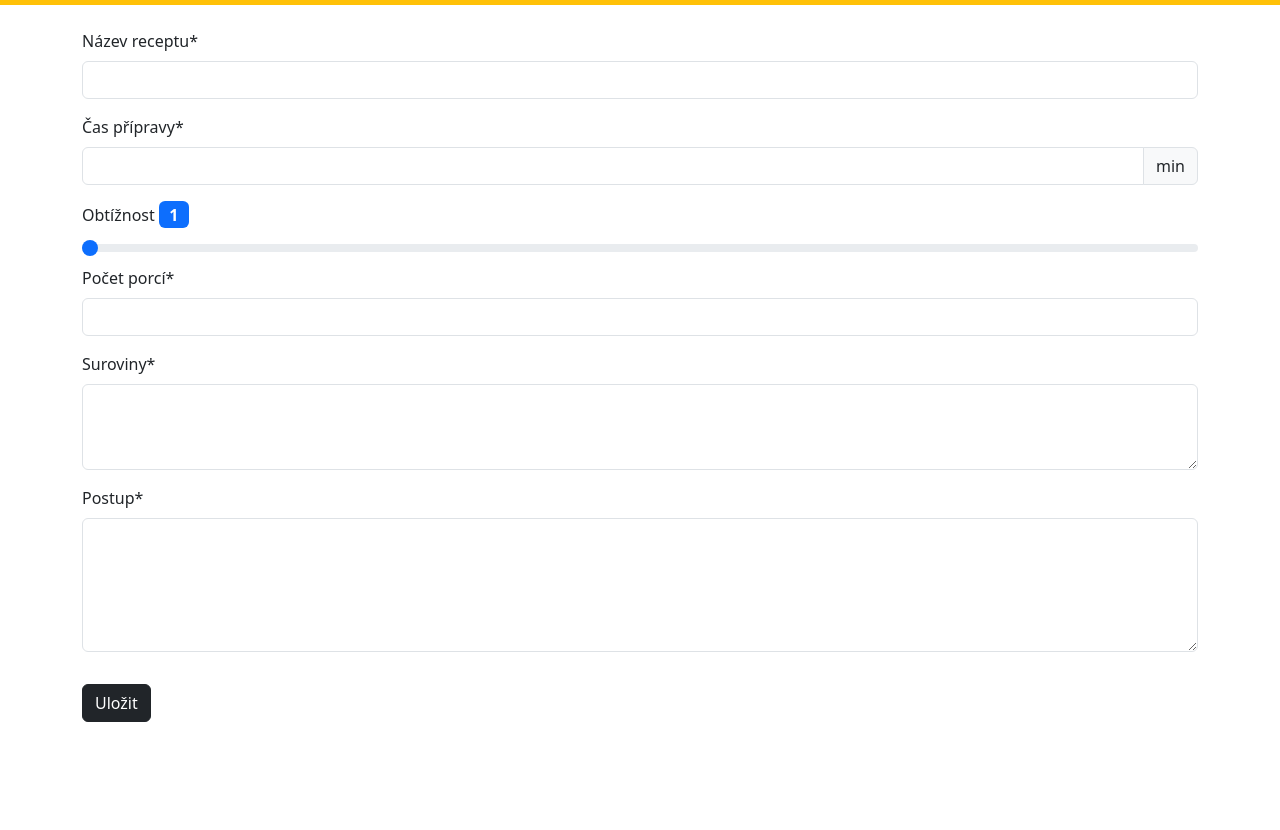
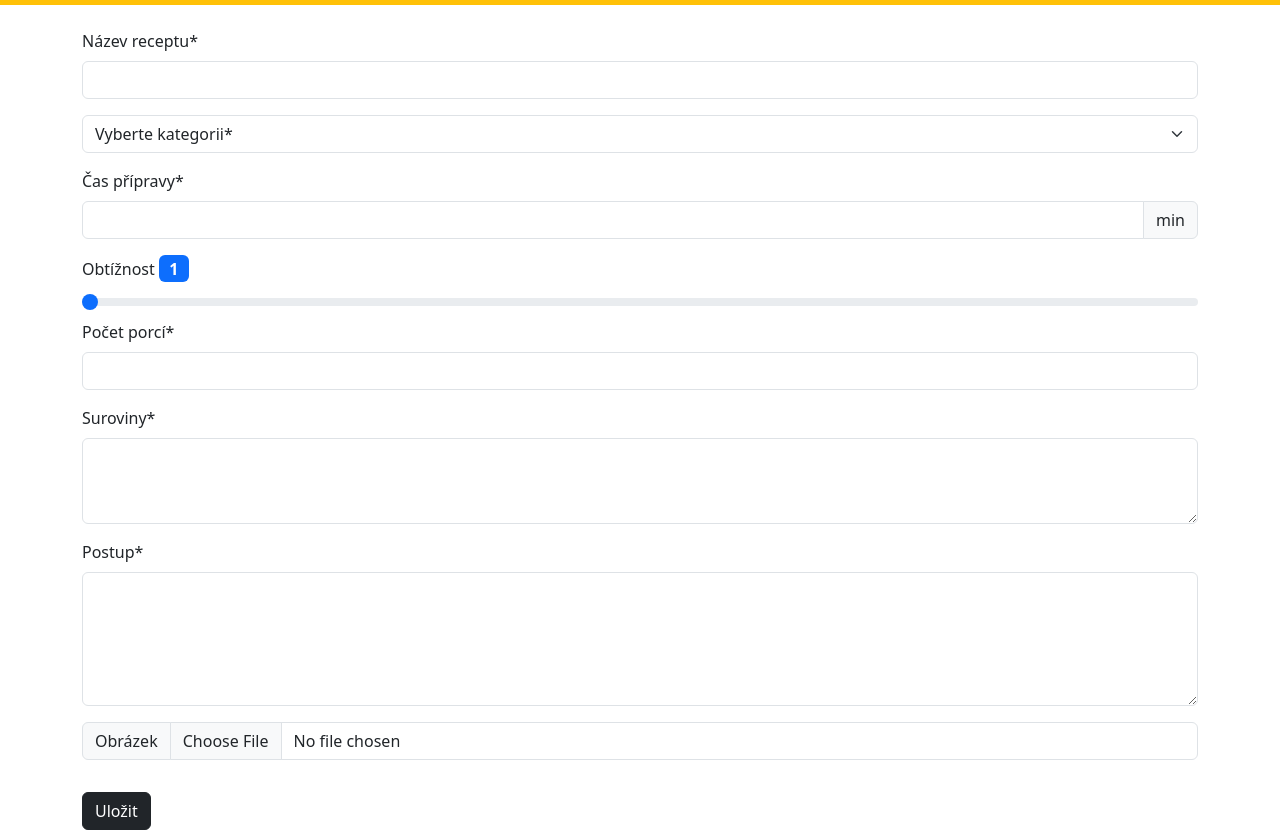
Before and after one commit to loocajda/Lecepty, a plain HTML site: page public/edit-recipe.html in a window 1280 px wide. Shown: the part 51-881 px from the top of the page. Before the commit the page ends 800 px from the top, so only its background shows below. Drawn offline with Linux system fonts and the light colour scheme.

Commit message:
Added: image and category recipe option

```diff
--- a/public/edit-recipe.html
+++ b/public/edit-recipe.html
@@ -40,6 +40,12 @@
 				<input class="form-control" required type="text" name="recname">
 			</div>
 
+			<select class="form-select mb-3">
+				<option selected>Vyberte kategorii*</option>
+				<option value="1">Předkrmy</option>
+				<option value="2">Polévky</option>
+			</select>
+
 			<label class="form-label">Čas přípravy*</label>
 			<div class="mb-3 input-group">
 				<input class="form-control" required type="number" name="rectime" min="1">
@@ -66,6 +72,11 @@
 				<textarea class="form-control" rows="5" required></textarea>
 			</div>
 
+			<div class="input-group mb-3">
+				<label class="input-group-text" for="inputGroupFile">Obrázek</label>
+				<input type="file" class="form-control" id="inputGroupFile" name="recimg">
+			</div>
+
 			<button class="btn btn-dark mt-3" type="submit">Uložit</button>
 		</form>
 	</main>
```
